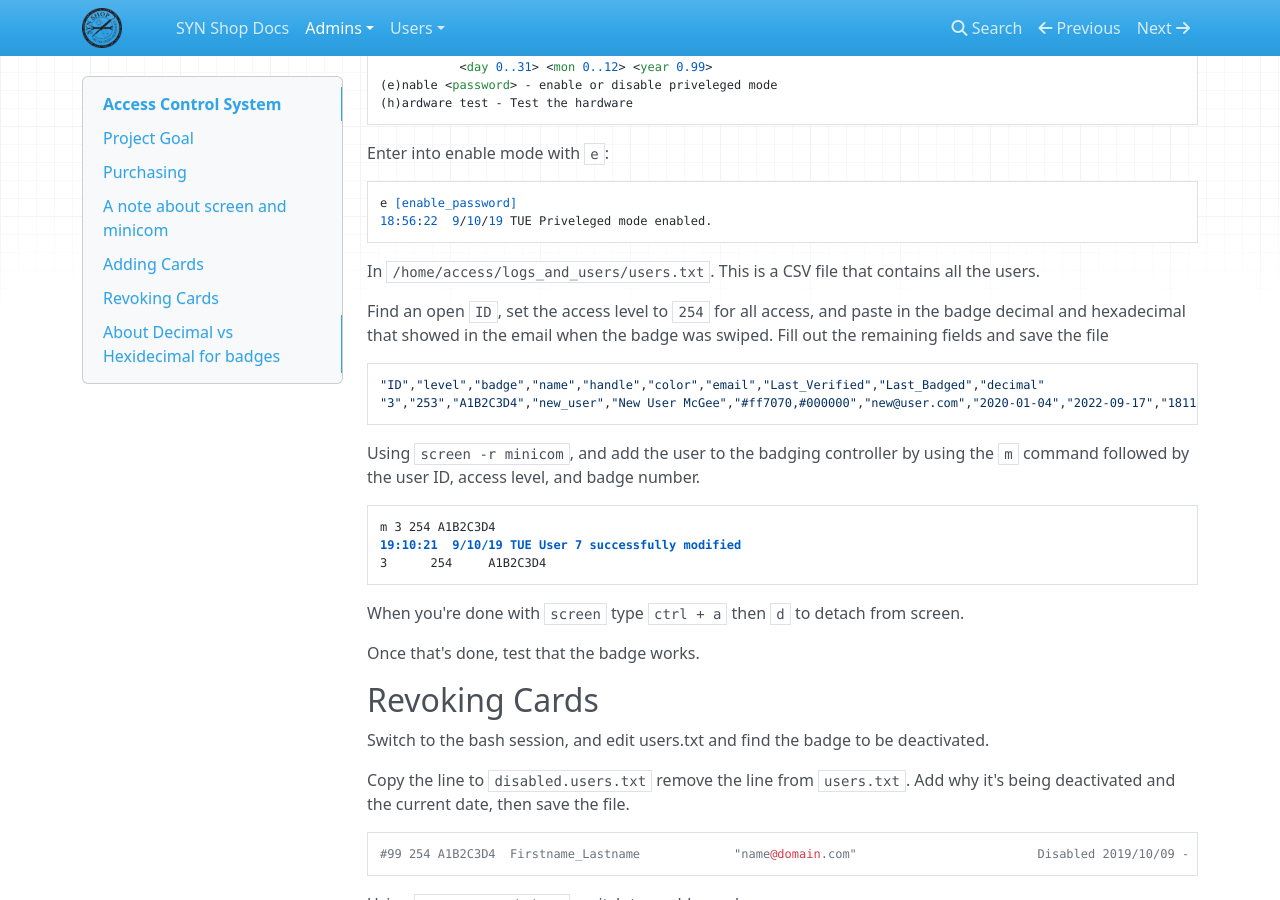
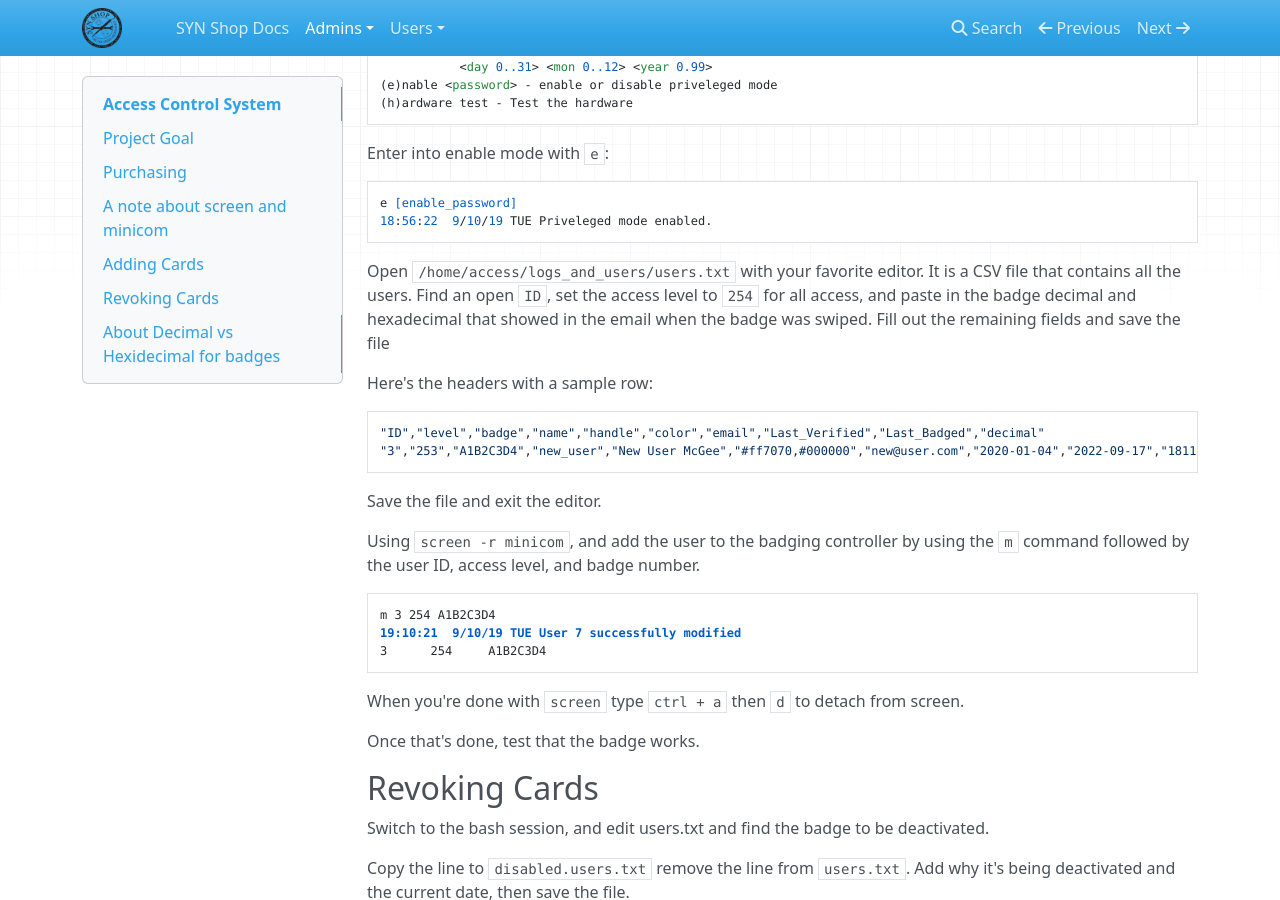
Before and after one commit to synshop/rtfm, an MkDocs documentation site: the page built from docs/admins/Access Control System.md, in a window 1280 px wide and 900 px high, scrolled down 1199 px. Built offline with MkDocs 1.6.1, drawn with Linux system fonts in a browser that asks for light colours; nearby versions of some CDN libraries.

Commit message:
update info on users.txt and changes to same

```diff
--- a/docs/admins/Access Control System.md
+++ b/docs/admins/Access Control System.md
@@ -57,14 +57,17 @@ Enter into enable mode with `e`:
     e [enable_password]
     18:56:22  9/10/19 TUE Priveleged mode enabled.
 
-In `/home/access/logs_and_users/users.txt`.  This is a CSV  file
-that contains all the users.
+Open `/home/access/logs_and_users/users.txt` with your favorite editor.  It is a CSV  file
+that contains all the users.  Find an open `ID`, set the access level to `254` for all access,
+and paste in the badge decimal and hexadecimal that showed
+in the email when the badge was swiped.  Fill out the remaining fields and save the file
 
-Find an open `ID`, set the access level to `254` for all access, and paste in the badge decimal and hexadecimal that showed
-in the email when the badge was swiped.  Fill out the remaining fields and save the file
+Here's the headers with a sample row:
 
     "ID","level","badge","name","handle","color","email","Last_Verified","Last_Badged","decimal"
     "3","253","A1B2C3D4","new_user","New User McGee","#ff7070,#000000","new@user.com","2020-01-04","2022-09-17","1811700"
+
+Save the file and exit the editor.
 
 Using `screen -r minicom`, and add the user
 to the badging controller by using the `m` command followed by the user ID, access level, and
```
